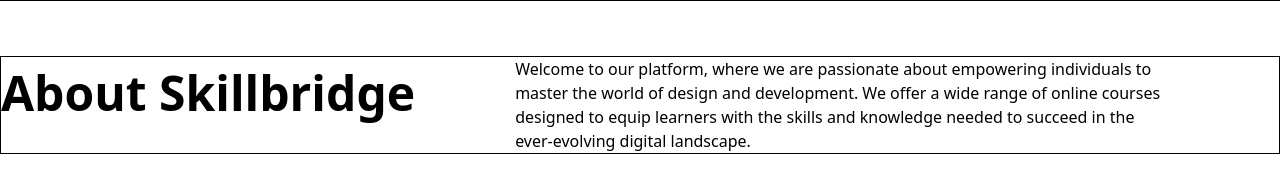
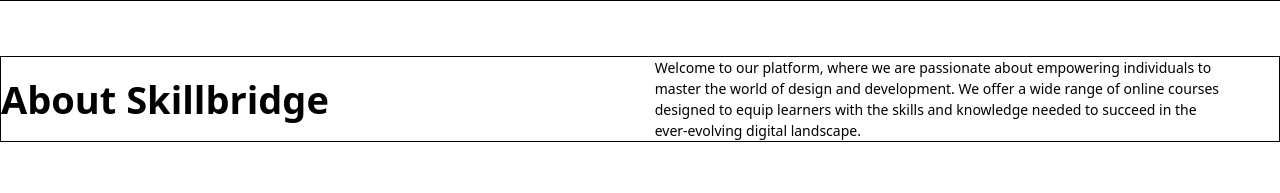
Before and after one commit to Azzimmka/online-course, a website: page about-us.html in a window 1280 px wide. Shown: the part 99-292 px from the top of the page. Drawn offline with Linux system fonts and the light colour scheme.

Commit message:
i finished section 1

```diff
--- a/about-us.html
+++ b/about-us.html
@@ -18,9 +18,9 @@
     </header>
 
     <section class="w-ful">
-        <div class="max-w-[1300px] border m-auto flex gap-[100px]">
-            <h1 class="text-[48px] font-bold">About Skillbridge</h1>
-            <p>Welcome to our platform, where we are passionate about empowering individuals to <br> master the world of design and development. We offer a wide range of online courses <br> designed to equip learners with the skills and knowledge needed to succeed in the <br> ever-evolving digital landscape.</p>
+        <div class="max-w-[1300px] border md:m-auto md:flex md:justify-between md:items-center gap-[100px] ml-[16px]">
+            <h1 class="text-[28px] md:text-[38px] font-bold">About Skillbridge</h1>
+            <p class="text-[14px] md:mr-[60px]">Welcome to our platform, where we are passionate about empowering individuals to <br> master the world of design and development. We offer a wide range of online courses <br> designed to equip learners with the skills and knowledge needed to succeed in the <br> ever-evolving digital landscape.</p>
         </div>
     </section>
 
```
Also changed, not shown: src/output.css.
